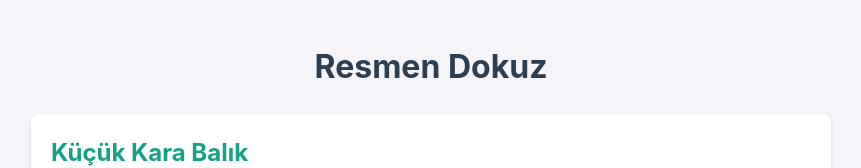
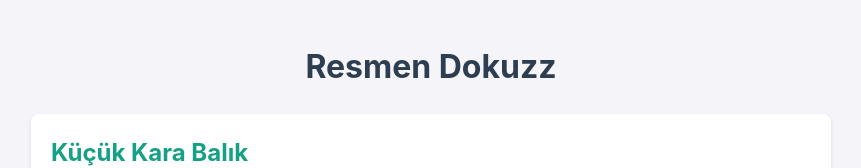
Before and after one commit to serdaryturkmen2-droid/biseler, a plain HTML site: page index.html in a window 1280 px wide. Shown: the top 168 px of the page, without its empty margins (209-1070 px from the left). Drawn offline with Linux system fonts and the light colour scheme.

Commit message:
Update index.html

```diff
--- a/index.html
+++ b/index.html
@@ -3,7 +3,7 @@
 <head>
     <meta charset="UTF-8">
     <meta name="viewport" content="width=device-width, initial-scale=1.0">
-    <title>Resmen Dokuz</title>
+    <title>Resmen Dokuzz</title>
     <style>
         body {
             font-family: -apple-system, BlinkMacSystemFont, "Segoe UI", Roboto, sans-serif;
@@ -28,7 +28,7 @@
 </head>
 <body>
 
-    <h1>Resmen Dokuz</h1>
+    <h1>Resmen Dokuzz</h1>
 
     <!-- 1. Şarkı -->
     <div class="song-card">
```
